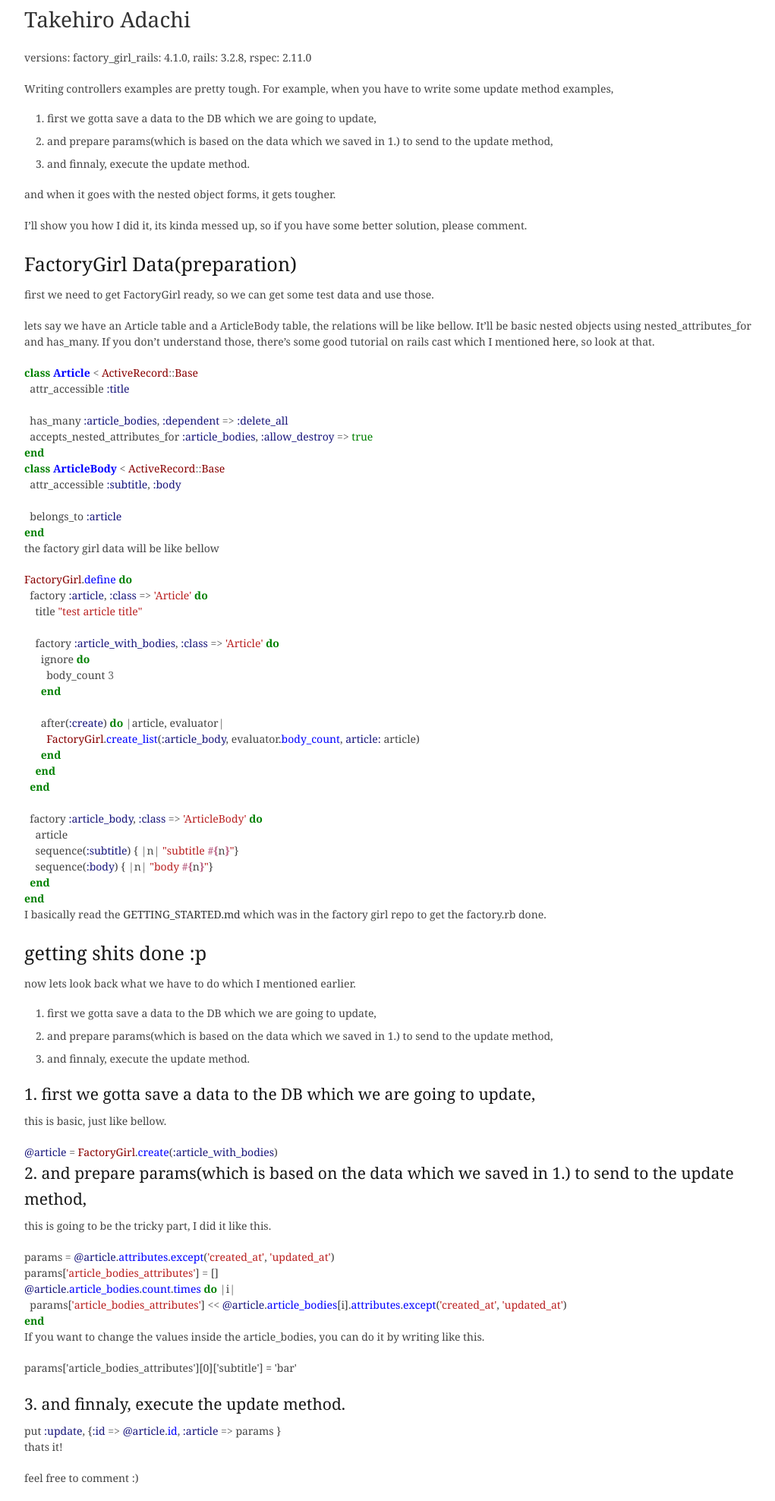
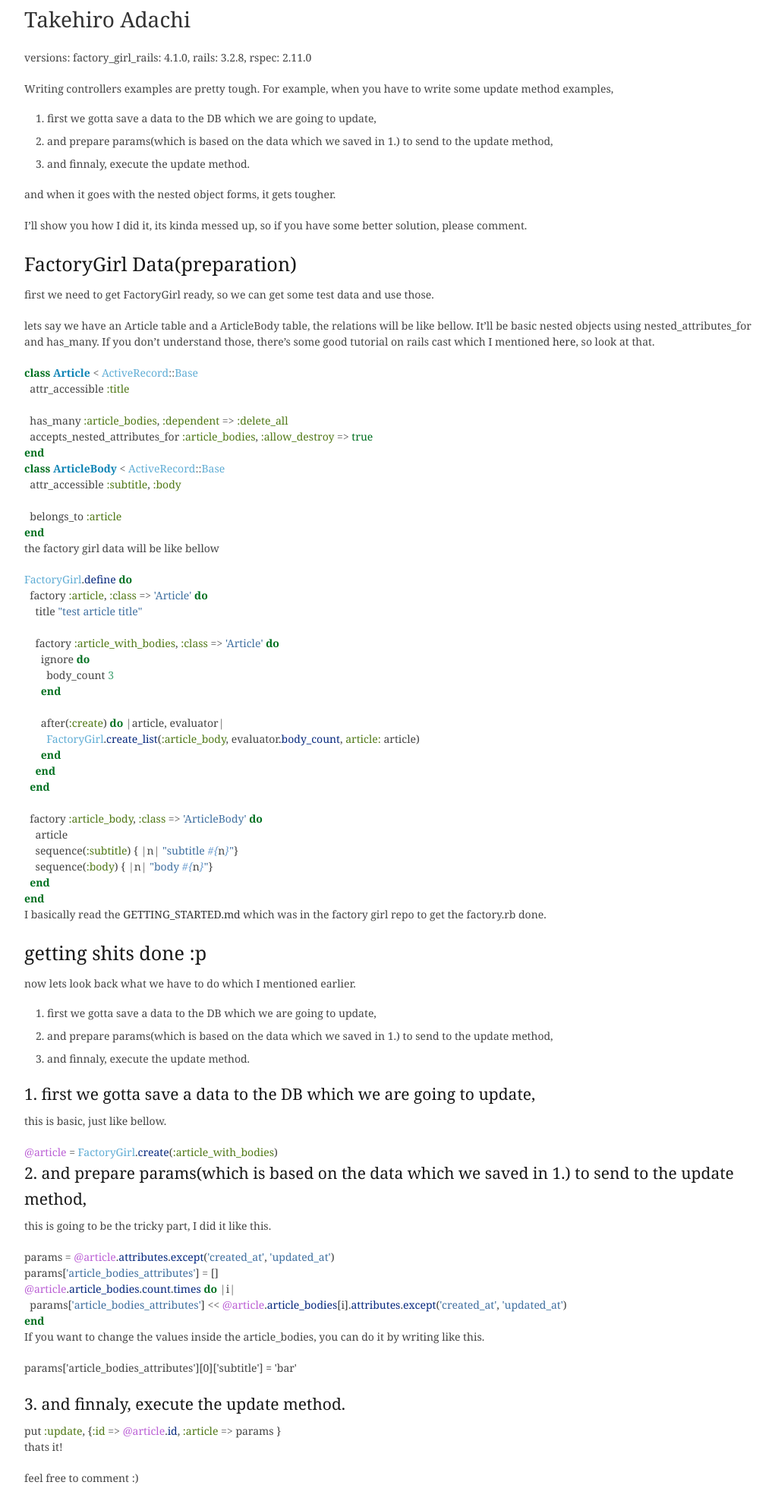
Before and after one commit to take/take.github.io, a Jekyll site: the page built from _posts/2012-10-23-using-factory-girl-and-making-mass-assignment-params.markdown, in a window 1280 px wide. Shown: the whole page at 76% size, without its empty margins (128-1149 px from the left). Built offline with Jekyll 4.4.1, drawn with Linux system fonts in a browser that asks for light colours; Markdown is read by kramdown in place of the engine named in the settings.

Commit message:
update pygments.css

```diff
--- a/assets/stylesheet/pygments.css
+++ b/assets/stylesheet/pygments.css
@@ -1,61 +1,61 @@
 .hll { background-color: #ffffcc }
-.c { color: #408080; font-style: italic } /* Comment */
+.c { color: #60a0b0; font-style: italic } /* Comment */
 .err { border: 1px solid #FF0000 } /* Error */
-.k { color: #008000; font-weight: bold } /* Keyword */
+.k { color: #007020; font-weight: bold } /* Keyword */
 .o { color: #666666 } /* Operator */
-.cm { color: #408080; font-style: italic } /* Comment.Multiline */
-.cp { color: #BC7A00 } /* Comment.Preproc */
-.c1 { color: #408080; font-style: italic } /* Comment.Single */
-.cs { color: #408080; font-style: italic } /* Comment.Special */
+.cm { color: #60a0b0; font-style: italic } /* Comment.Multiline */
+.cp { color: #007020 } /* Comment.Preproc */
+.c1 { color: #60a0b0; font-style: italic } /* Comment.Single */
+.cs { color: #60a0b0; background-color: #fff0f0 } /* Comment.Special */
 .gd { color: #A00000 } /* Generic.Deleted */
 .ge { font-style: italic } /* Generic.Emph */
 .gr { color: #FF0000 } /* Generic.Error */
 .gh { color: #000080; font-weight: bold } /* Generic.Heading */
 .gi { color: #00A000 } /* Generic.Inserted */
 .go { color: #808080 } /* Generic.Output */
-.gp { color: #000080; font-weight: bold } /* Generic.Prompt */
+.gp { color: #c65d09; font-weight: bold } /* Generic.Prompt */
 .gs { font-weight: bold } /* Generic.Strong */
 .gu { color: #800080; font-weight: bold } /* Generic.Subheading */
 .gt { color: #0040D0 } /* Generic.Traceback */
-.kc { color: #008000; font-weight: bold } /* Keyword.Constant */
-.kd { color: #008000; font-weight: bold } /* Keyword.Declaration */
-.kn { color: #008000; font-weight: bold } /* Keyword.Namespace */
-.kp { color: #008000 } /* Keyword.Pseudo */
-.kr { color: #008000; font-weight: bold } /* Keyword.Reserved */
-.kt { color: #B00040 } /* Keyword.Type */
-.m { color: #666666 } /* Literal.Number */
-.s { color: #BA2121 } /* Literal.String */
-.na { color: #7D9029 } /* Name.Attribute */
-.nb { color: #008000 } /* Name.Builtin */
-.nc { color: #0000FF; font-weight: bold } /* Name.Class */
-.no { color: #880000 } /* Name.Constant */
-.nd { color: #AA22FF } /* Name.Decorator */
-.ni { color: #999999; font-weight: bold } /* Name.Entity */
-.ne { color: #D2413A; font-weight: bold } /* Name.Exception */
-.nf { color: #0000FF } /* Name.Function */
-.nl { color: #A0A000 } /* Name.Label */
-.nn { color: #0000FF; font-weight: bold } /* Name.Namespace */
-.nt { color: #008000; font-weight: bold } /* Name.Tag */
-.nv { color: #19177C } /* Name.Variable */
-.ow { color: #AA22FF; font-weight: bold } /* Operator.Word */
+.kc { color: #007020; font-weight: bold } /* Keyword.Constant */
+.kd { color: #007020; font-weight: bold } /* Keyword.Declaration */
+.kn { color: #007020; font-weight: bold } /* Keyword.Namespace */
+.kp { color: #007020 } /* Keyword.Pseudo */
+.kr { color: #007020; font-weight: bold } /* Keyword.Reserved */
+.kt { color: #902000 } /* Keyword.Type */
+.m { color: #40a070 } /* Literal.Number */
+.s { color: #4070a0 } /* Literal.String */
+.na { color: #4070a0 } /* Name.Attribute */
+.nb { color: #007020 } /* Name.Builtin */
+.nc { color: #0e84b5; font-weight: bold } /* Name.Class */
+.no { color: #60add5 } /* Name.Constant */
+.nd { color: #555555; font-weight: bold } /* Name.Decorator */
+.ni { color: #d55537; font-weight: bold } /* Name.Entity */
+.ne { color: #007020 } /* Name.Exception */
+.nf { color: #06287e } /* Name.Function */
+.nl { color: #002070; font-weight: bold } /* Name.Label */
+.nn { color: #0e84b5; font-weight: bold } /* Name.Namespace */
+.nt { color: #062873; font-weight: bold } /* Name.Tag */
+.nv { color: #bb60d5 } /* Name.Variable */
+.ow { color: #007020; font-weight: bold } /* Operator.Word */
 .w { color: #bbbbbb } /* Text.Whitespace */
-.mf { color: #666666 } /* Literal.Number.Float */
-.mh { color: #666666 } /* Literal.Number.Hex */
-.mi { color: #666666 } /* Literal.Number.Integer */
-.mo { color: #666666 } /* Literal.Number.Oct */
-.sb { color: #BA2121 } /* Literal.String.Backtick */
-.sc { color: #BA2121 } /* Literal.String.Char */
-.sd { color: #BA2121; font-style: italic } /* Literal.String.Doc */
-.s2 { color: #BA2121 } /* Literal.String.Double */
-.se { color: #BB6622; font-weight: bold } /* Literal.String.Escape */
-.sh { color: #BA2121 } /* Literal.String.Heredoc */
-.si { color: #BB6688; font-weight: bold } /* Literal.String.Interpol */
-.sx { color: #008000 } /* Literal.String.Other */
-.sr { color: #BB6688 } /* Literal.String.Regex */
-.s1 { color: #BA2121 } /* Literal.String.Single */
-.ss { color: #19177C } /* Literal.String.Symbol */
-.bp { color: #008000 } /* Name.Builtin.Pseudo */
-.vc { color: #19177C } /* Name.Variable.Class */
-.vg { color: #19177C } /* Name.Variable.Global */
-.vi { color: #19177C } /* Name.Variable.Instance */
-.il { color: #666666 } /* Literal.Number.Integer.Long */
+.mf { color: #40a070 } /* Literal.Number.Float */
+.mh { color: #40a070 } /* Literal.Number.Hex */
+.mi { color: #40a070 } /* Literal.Number.Integer */
+.mo { color: #40a070 } /* Literal.Number.Oct */
+.sb { color: #4070a0 } /* Literal.String.Backtick */
+.sc { color: #4070a0 } /* Literal.String.Char */
+.sd { color: #4070a0; font-style: italic } /* Literal.String.Doc */
+.s2 { color: #4070a0 } /* Literal.String.Double */
+.se { color: #4070a0; font-weight: bold } /* Literal.String.Escape */
+.sh { color: #4070a0 } /* Literal.String.Heredoc */
+.si { color: #70a0d0; font-style: italic } /* Literal.String.Interpol */
+.sx { color: #c65d09 } /* Literal.String.Other */
+.sr { color: #235388 } /* Literal.String.Regex */
+.s1 { color: #4070a0 } /* Literal.String.Single */
+.ss { color: #517918 } /* Literal.String.Symbol */
+.bp { color: #007020 } /* Name.Builtin.Pseudo */
+.vc { color: #bb60d5 } /* Name.Variable.Class */
+.vg { color: #bb60d5 } /* Name.Variable.Global */
+.vi { color: #bb60d5 } /* Name.Variable.Instance */
+.il { color: #40a070 } /* Literal.Number.Integer.Long */
```
